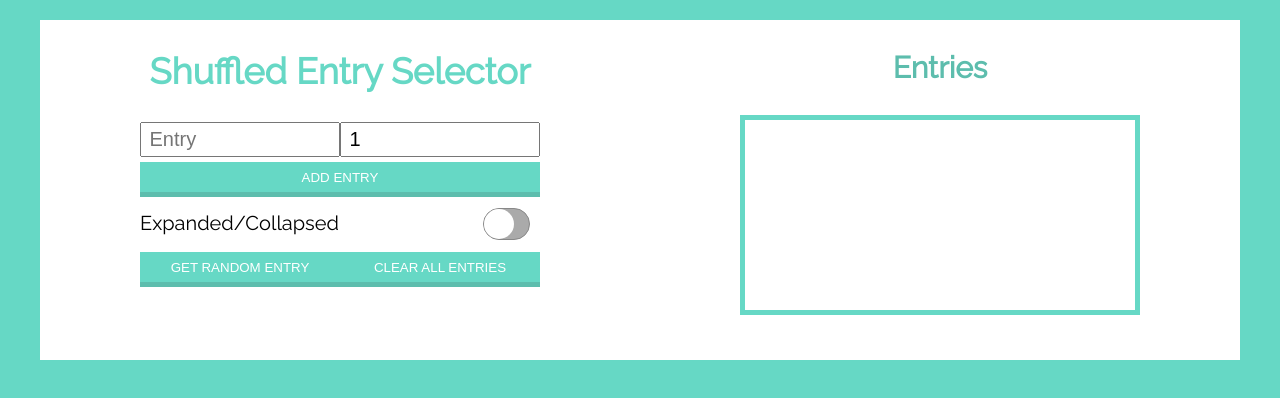
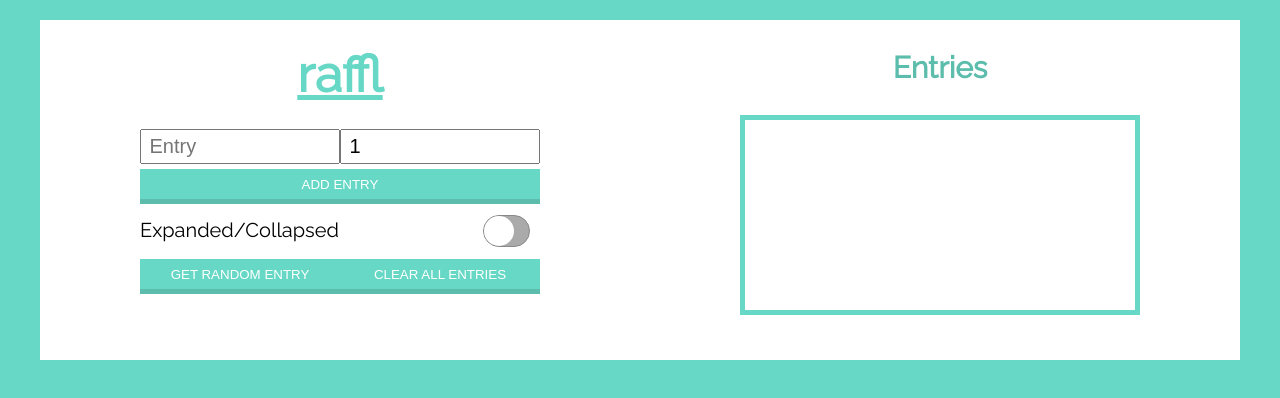
Before and after one commit to ReaNewell/raphl, a plain HTML site: page index.html in a window 1280 px wide. Drawn offline with Linux system fonts and the light colour scheme.

Commit message:
changed favicon and name

```diff
--- a/favicon/browserconfig.xml
+++ b/favicon/browserconfig.xml
@@ -3,7 +3,7 @@
     <msapplication>
         <tile>
             <square150x150logo src="/favicon/mstile-150x150.png"/>
-            <TileColor>#00aba9</TileColor>
+            <TileColor>#da532c</TileColor>
         </tile>
     </msapplication>
 </browserconfig>
--- a/index.html
+++ b/index.html
@@ -4,17 +4,17 @@
     <meta charset="UTF-8">
     <meta name="viewport" content="width=device-width, initial-scale=1.0">
     <meta http-equiv="X-UA-Compatible" content="ie=edge">
-    <title>Shuffled Entry Selector</title>
+    <title>raffl</title>
     <link rel="stylesheet" href="./styles.css">
     <link href="https://fonts.googleapis.com/css?family=Raleway" rel="stylesheet">
-    <!--favicon-->
+    <!-- favicon -->
     <link rel="apple-touch-icon" sizes="180x180" href="./favicon/apple-touch-icon.png">
     <link rel="icon" type="image/png" sizes="32x32" href="./favicon/favicon-32x32.png">
     <link rel="icon" type="image/png" sizes="16x16" href="./favicon/favicon-16x16.png">
     <link rel="manifest" href="./favicon/site.webmanifest">
     <link rel="mask-icon" href="./favicon/safari-pinned-tab.svg" color="#5bbad5">
     <link rel="shortcut icon" href="./favicon/favicon.ico">
-    <meta name="msapplication-TileColor" content="#00aba9">
+    <meta name="msapplication-TileColor" content="#da532c">
     <meta name="msapplication-config" content="./favicon/browserconfig.xml">
     <meta name="theme-color" content="#ffffff">
 </head>
@@ -22,7 +22,7 @@
     <div id="app">
         <div class="app-container">
             <div class="form-container">
-                <h1>Shuffled Entry Selector</h1>
+                <h1>raffl</h1>
                 <form action="" onsubmit="addEntry()">
                     <input type="text" id="name-input" required placeholder="Entry">
                     <input type="number" id="number-input" value="1">
--- a/styles.css
+++ b/styles.css
@@ -39,9 +39,10 @@ html {
 /////////////////*/
 h1 {
 	color: var(--main-color);
-	font-size: 3.6rem;
-	margin: 3rem 0;
+	font-size: 5rem;
+	margin: 2.5rem 0;
 	text-align: center;
+	text-decoration: underline;
 }
 .form-container {
 	font-size: 0;
```
Also changed, not shown: favicon/android-chrome-192x192.png, favicon/android-chrome-512x512.png, favicon/apple-touch-icon.png, favicon/favicon-16x16.png, favicon/favicon-32x32.png, favicon/favicon.ico, favicon/mstile-150x150.png, favicon/safari-pinned-tab.svg, favicon/site.webmanifest.
